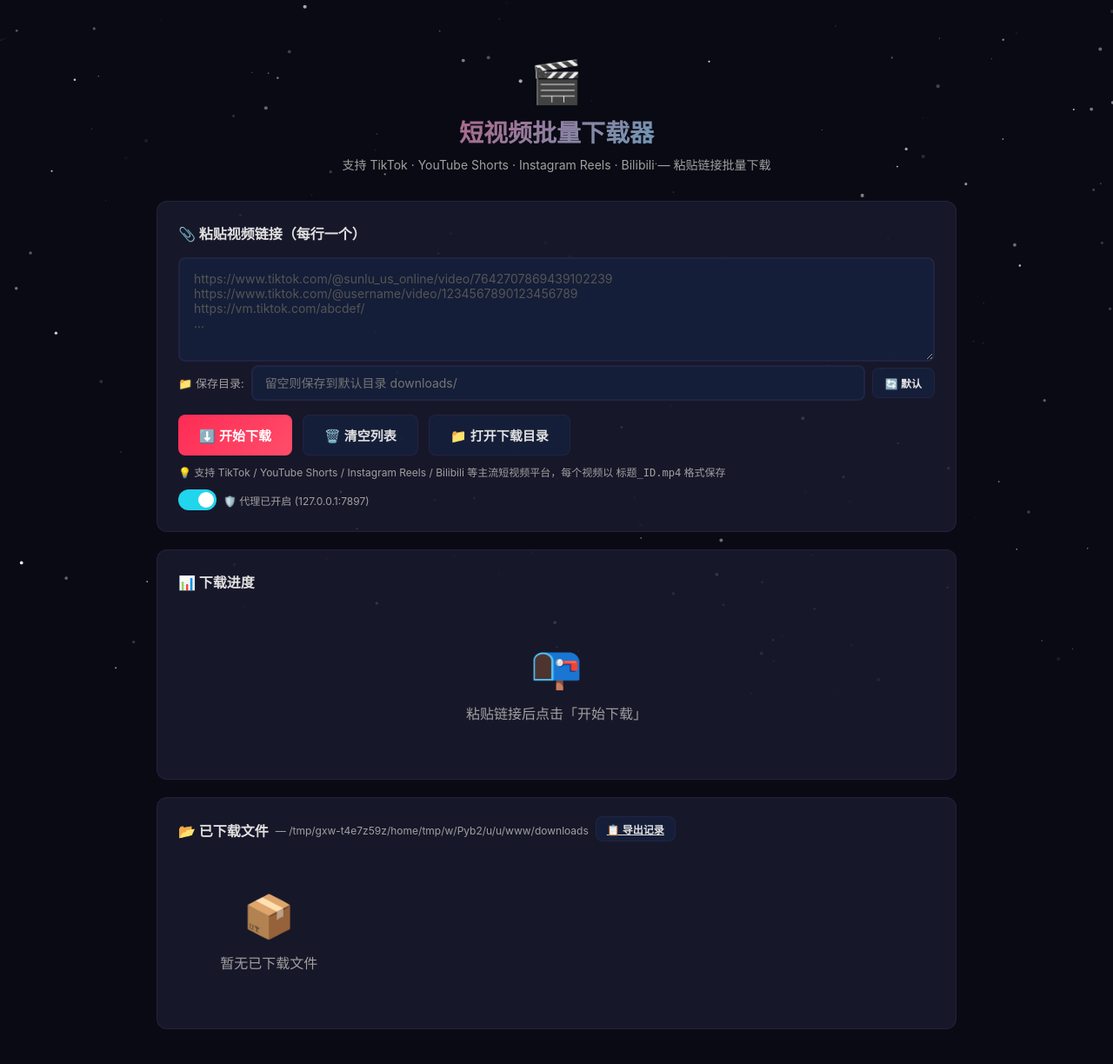
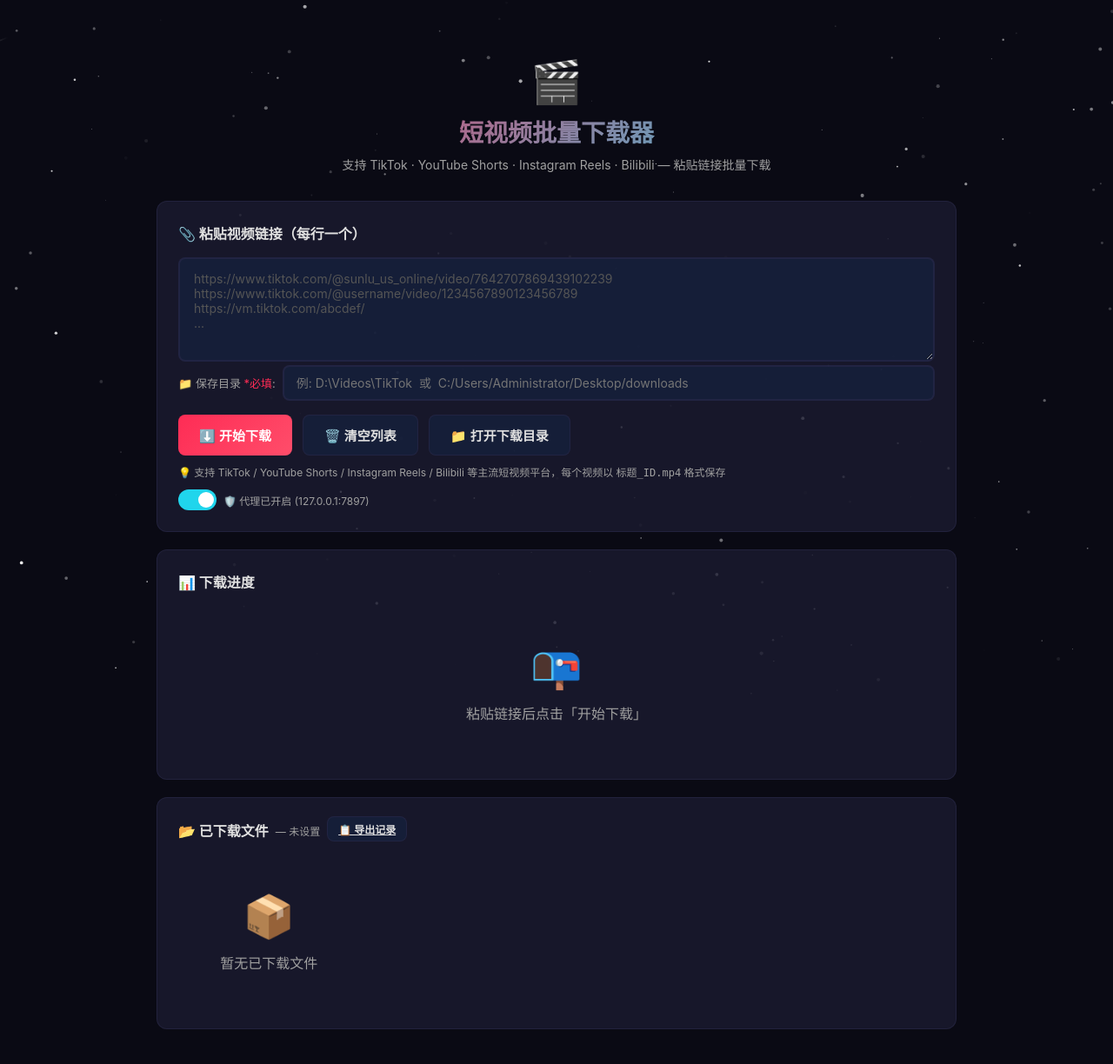
Before and after one commit to jiexiongLeslie/TK_download_tool, a Flask app: page / in a window 1280 px wide. Shown: the top 1224 px of the page at 87% size. Run offline with Flask 3, Linux system fonts and the light colour scheme; data that the repository does not hold is empty.

Commit message:
feat: remove default directory, save path now mandatory

```diff
--- a/app.py
+++ b/app.py
@@ -56,11 +56,11 @@ def api_download():
     if not urls:
         return jsonify({"error": "请至少输入一个有效的 TikTok 视频链接"}), 400
 
-    # 验证并创建保存目录
-    if save_dir:
-        target_dir = Path(save_dir)
-    else:
-        target_dir = DOWNLOADS_DIR
+    # 验证必填的保存目录
+    if not save_dir:
+        return jsonify({"error": "请填写保存目录路径"}), 400
+
+    target_dir = Path(save_dir)
 
     try:
         target_dir.mkdir(parents=True, exist_ok=True)
@@ -185,10 +185,9 @@ def api_serve_video(job_id):
 def api_file_info():
     """获取已下载文件列表，支持指定目录"""
     dir_param = request.args.get("dir", "")
-    if dir_param:
-        search_dir = Path(dir_param)
-    else:
-        search_dir = DOWNLOADS_DIR
+    if not dir_param:
+        return jsonify({"files": [], "dir": "未设置"})
+    search_dir = Path(dir_param)
 
     files = []
     if search_dir.exists():
--- a/templates/index.html
+++ b/templates/index.html
@@ -267,9 +267,8 @@ https://vm.tiktok.com/abcdef/
 ...
 "></textarea>
     <div class="dir-row">
-      <span class="dir-label">📁 保存目录:</span>
-      <input type="text" class="dir-input" id="dirInput" placeholder="留空则保存到默认目录 downloads/">
-      <button class="btn btn-secondary" onclick="resetDir()" style="padding:8px 14px;font-size:12px;">🔄 默认</button>
+      <span class="dir-label">📁 保存目录 <span style="color:var(--accent)">*必填</span>:</span>
+      <input type="text" class="dir-input" id="dirInput" placeholder="例: D:\Videos\TikTok  或  C:/Users/Administrator/Desktop/downloads" required>
     </div>
     <div class="btn-row">
       <button class="btn btn-primary" id="btnDownload" onclick="startDownload()">
@@ -343,9 +342,9 @@ function initDir() {
 // ========== Start Download ==========
 async function startDownload() {
   const input = document.getElementById("urlInput").value.trim();
-  if (!input) { alert("请粘贴至少一个 TikTok 视频链接"); return; }
-
   const saveDir = document.getElementById("dirInput").value.trim();
+  if (!input) { alert("请粘贴至少一个短视频链接"); return; }
+  if (!saveDir) { alert("请填写保存目录路径"); document.getElementById("dirInput").focus(); return; }
   const btn = document.getElementById("btnDownload");
 
   // Step 1: 检查是否已下载过
@@ -560,12 +559,7 @@ function showMoreFiles(count) {
   renderFiles(files);
 }
 
-function resetDir() {
-  document.getElementById("dirInput").value = "";
-  currentSaveDir = "";
-  localStorage.removeItem("tiktok_save_dir");
-  loadFiles();
-}
+function resetDir() {}
 
 function renderFiles(files) {
   const container = document.getElementById("fileList");
```
